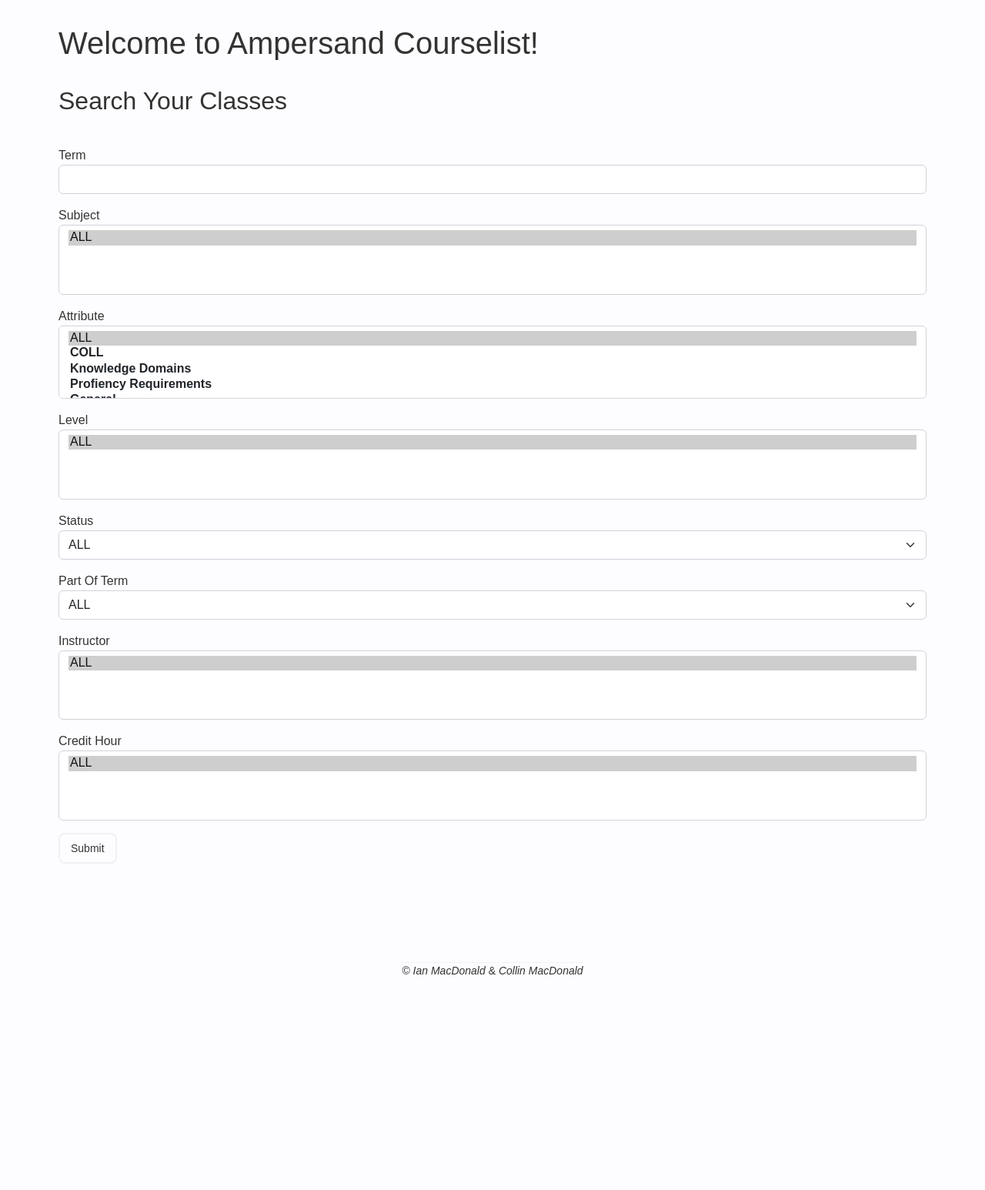
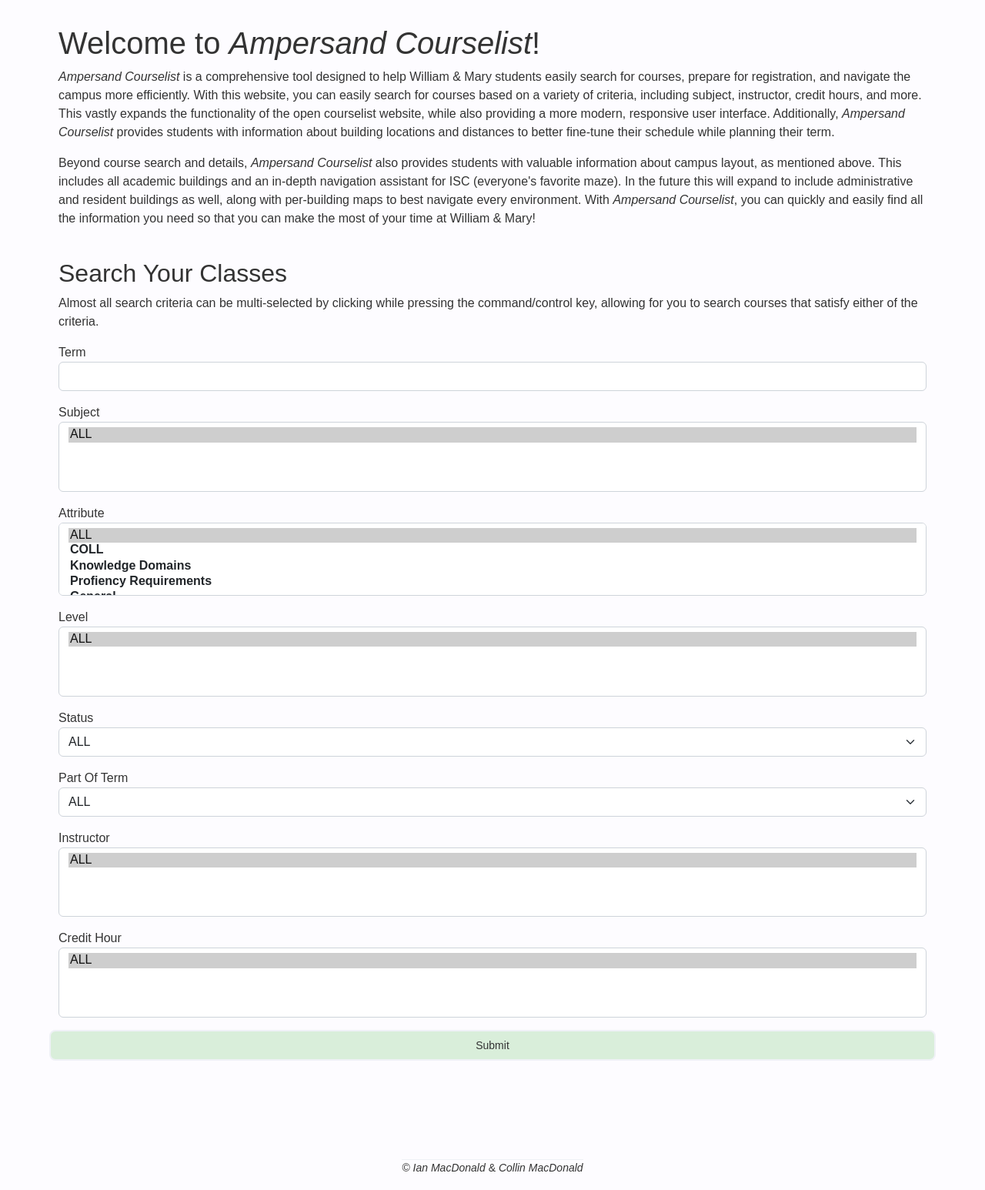
Before and after one commit to ShadowBearVR/Cypher-Ampersand, a Flask app: page / in a window 1280 px wide. Shown: the part 80-1626 px from the top of the page at 77% size. Before the commit the page ends 1346 px from the top, so only its background shows below. Run offline with Flask 2, Linux system fonts and the light colour scheme; data that the repository does not hold is empty; parts of the project's set-up code (start-up, migrations or seed data) failed here and were passed over; some libraries are stand-ins or nearby versions.

Commit message:
Updated index to be more pretty

```diff
--- a/server/templates/index.html
+++ b/server/templates/index.html
@@ -9,10 +9,13 @@
 
 <div>
     <div class="container-fluid">
-        <h1>Welcome to Ampersand Courselist!</h1>
+        <h1>Welcome to <i>Ampersand Courselist</i>!</h1>
+        <p><i>Ampersand Courselist</i> is a comprehensive tool designed to help William & Mary students easily search for courses, prepare for registration, and navigate the campus more efficiently. With this website, you can easily search for courses based on a variety of criteria, including subject, instructor, credit hours, and more. This vastly expands the functionality of the open courselist website, while also providing a more modern, responsive user interface. Additionally, <i>Ampersand Courselist</i> provides students with information about building locations and distances to better fine-tune their schedule while planning their term.</p>
+        <p> Beyond course search and details, <i>Ampersand Courselist</i> also provides students with valuable information about campus layout, as mentioned above. This includes all academic buildings and an in-depth navigation assistant for ISC (everyone's favorite maze). In the future this will expand to include administrative and resident buildings as well, along with per-building maps to best navigate every environment. With <i>Ampersand Courselist</i>, you can quickly and easily find all the information you need so that you can make the most of your time at William & Mary!</p>
         <!--<p> Server Time: {{ context.server_time }} </p>-->
         <br>
         <h2> Search Your Classes </h2>
+        <p>Almost all search criteria can be multi-selected by clicking while pressing the command/control key, allowing for you to search courses that satisfy either of the criteria.
         <br>
 
         {% if context.error_message != None %}
@@ -125,7 +128,9 @@
                 <!-- Building / Room -->
 
             </div>
-            <button class="button" type="submit">Submit</button>
+            <div class="row justify-content-center align-items-center">
+                <button class="button special-button" type="submit">Submit</button>
+            </div>
         </form>
 
         <!-- Random Button -->
```
